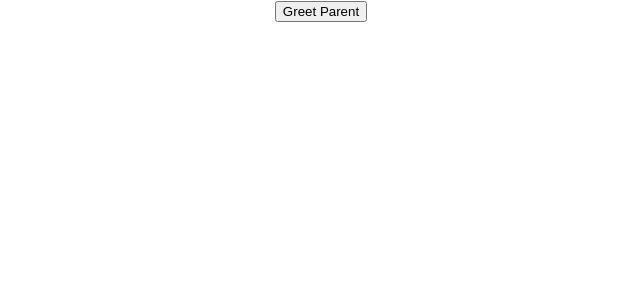
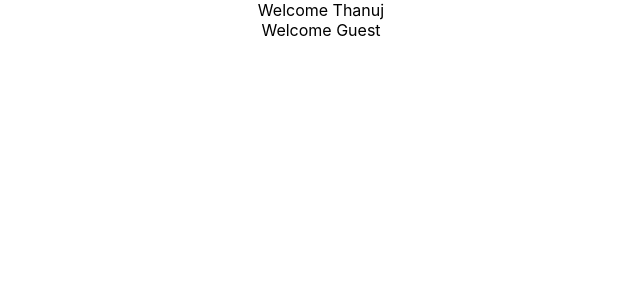
Before and after one commit to Thanujsai/reactjs, a React (Create React App) app: page / in a window 1280 px wide. Shown: the top 300 px of the page, without its empty margins (319-959 px from the left). Built offline with nearby package versions, Linux system fonts and the light colour scheme.

Commit message:
conditional rendering

```diff
--- a/src/App.js
+++ b/src/App.js
@@ -10,11 +10,13 @@
 import Greet from './components/Greet';
 import Welcome from './components/Welcome';
 import ParentComponent from './components/ParentComponent';
+import UserGreeting from './components/UserGreeting';
 
 function App() {
   return (
     <div className="App">
-      <ParentComponent />
+      <UserGreeting/>
+      {/* <ParentComponent /> */}
       {/*<Profile name="thanuj" lastName="sai"></Profile>*/}{/*this value(Thanuj) gets passed as props*/}
       {/* <Resume name="thanuj"></Resume>
       <Counter/>
--- /dev/null
+++ b/src/components/UserGreeting.js
@@ -0,0 +1,23 @@
+import React, { Component } from 'react'
+
+//conditional rendering
+class UserGreeting extends Component {
+
+    constructor(props) {
+      super(props)
+
+      this.state = {
+         isLoggedIn : false
+      }
+    }const
+  render() {
+    return (
+        <div>
+            <div>Welcome Thanuj</div>
+            <div>Welcome Guest</div>
+      </div>
+    )
+  }
+}
+
+export default UserGreeting
```
